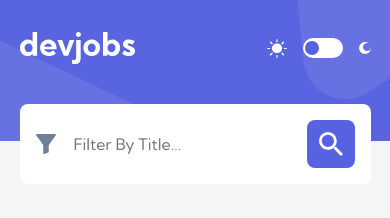
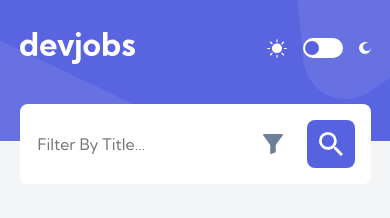
Before and after one commit to nivancheva/devjobs-web-app-react, a React (Vite) app: page / in a window 390 px wide. Shown: the top 218 px of the page. Built offline with nearby package versions, Linux system fonts and the light colour scheme.

Commit message:
fix icon filter position on mobile

```diff
--- /dev/null
+++ b/src/components/Input.css
@@ -0,0 +1,11 @@
+.input-wrapper {
+    width: 100%;
+    display: flex;
+    align-items: center;
+    gap: 1rem;
+}
+
+.reverse {
+    flex-direction: row-reverse;
+    margin-right: 1.5rem;
+}
--- a/src/components/Input.jsx
+++ b/src/components/Input.jsx
@@ -1,3 +1,4 @@
+import './Input.css';
 
 export default function Input({ image, placeholder, reverse }) {
     return (
--- a/src/components/Inputs.css
+++ b/src/components/Inputs.css
@@ -6,12 +6,6 @@
     color: var(--clr-input-text);
 }
 
-.input-wrapper {
-    width: 100%;
-    display: flex;
-    align-items: center;
-    gap: 1rem;
-}
 
 @media (max-width:767px) {
     .inputs-mobile {
```
